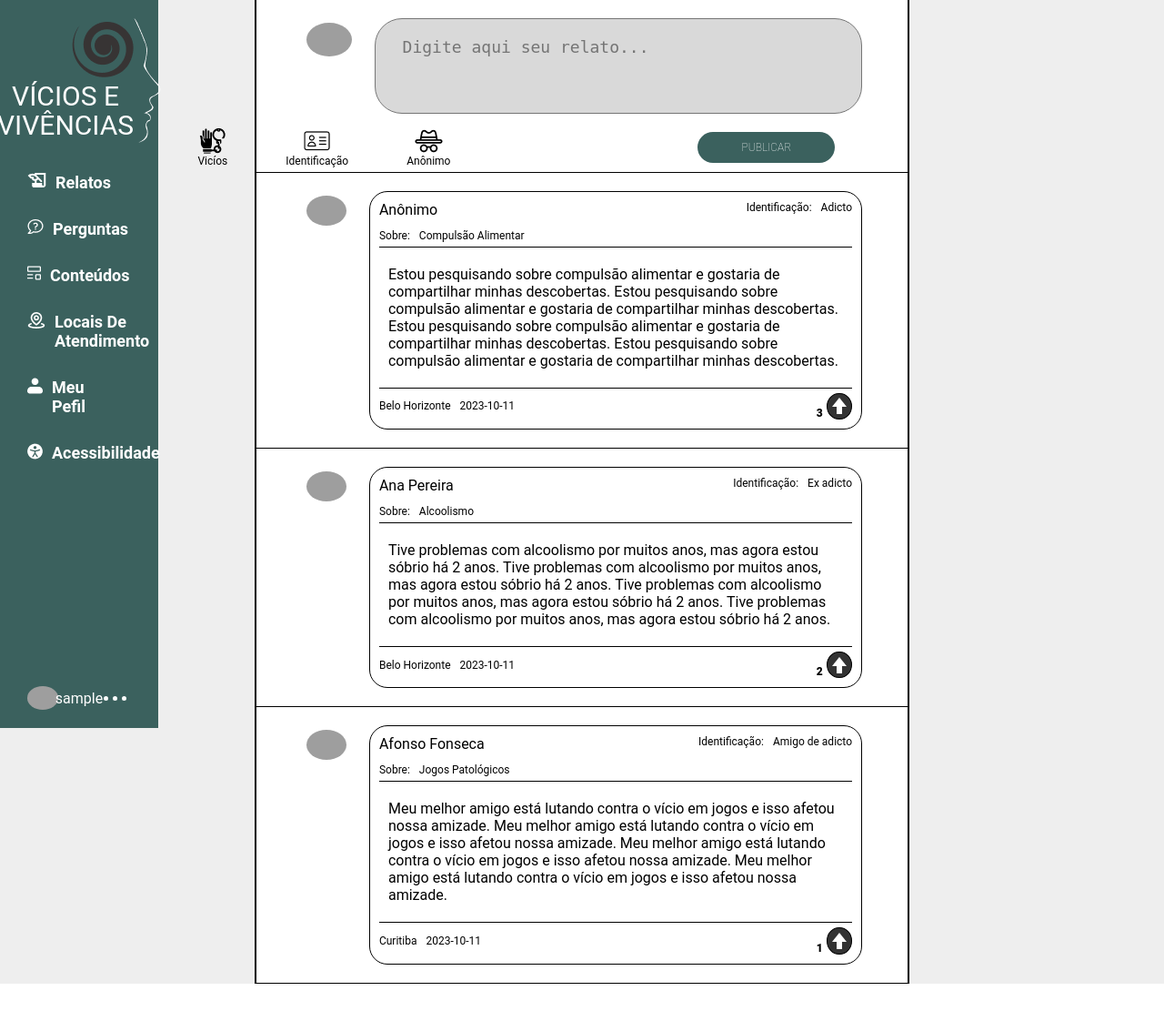
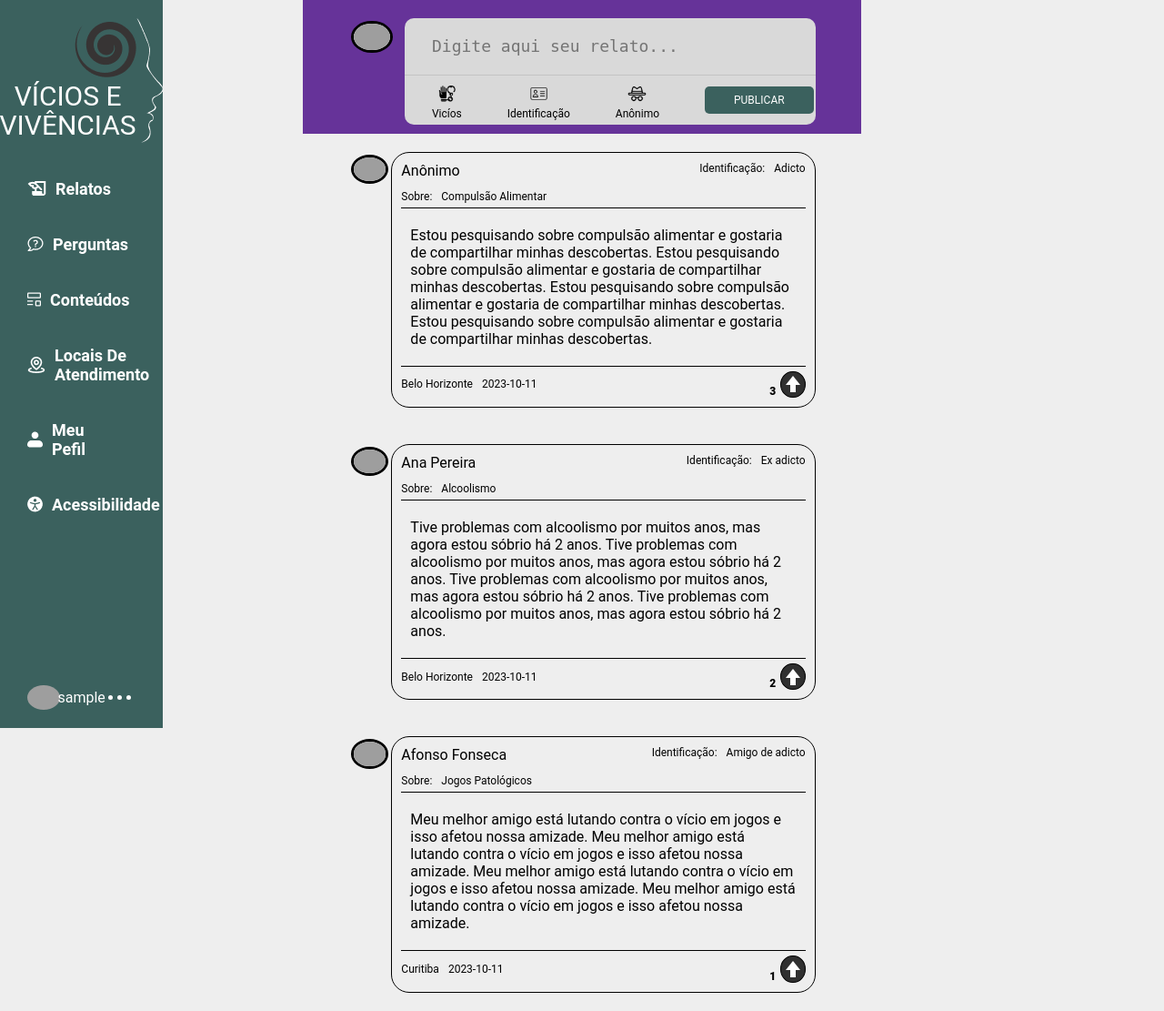
Before and after one commit to DimitriPD/ProjetoDetDel-Vicios, a PHP site: page /relatos/relatos.php in a window 1280 px wide. Shown: the whole page at 91% size. Before the commit the page ends 1081 px from the top, so only its background shows below. Run offline with PHP 8.4, Linux system fonts and the light colour scheme; the visitor is signed in with stand-in values (Sample User, id 1); data comes from the database, SQL or seed files in the repository; grey boxes are pictures that could not be loaded.

Commit message:
ajeitado card cria relato

```diff
--- a/relatos/relatos.css
+++ b/relatos/relatos.css
@@ -1,5 +1,5 @@
 .relatos-area {
-    width: 100%;
+    width: 85.18%;
     display: flex;
     flex-direction: column;
     justify-content: space-between;
@@ -7,15 +7,11 @@
 }
 
 .card-cria-relato {
+    background-color: rebeccapurple;
     display: flex;
-    flex-direction: column;
-    width: 100%;
-    border-bottom: 1px solid;
-}
-
-.parte-superior {
-    display: flex;
+    flex-direction: row;
     align-items: start;
+    justify-content: space-between;
     width: 100%;
     padding-top: 1.25rem;
     padding-inline: 3.125rem;
@@ -24,26 +20,31 @@
 
 .foto-perfil {
     width: 10%;
-    margin-right: 20px;
+    padding: 3px;
 }
 
 .foto-perfil img {
     width: 100%;
+    border: 3px solid black;
     border-radius: 50%;
-    padding: 5px;
+    background-color: white;
 }
 
 .campo-texo {
     display: flex;
-    width: 90%;
+    flex-direction: column;
+    width: 88%;
+    padding-top: 1.25rem;
+    background-color: #D9D9D9;
+    border-radius: .625rem;
 }
 
 .campo-texo textarea {
+    border: none;
     font-size: 1.125rem;
-    padding: 1.25rem 1.875rem;
+    padding: 0 1.875rem;
     width: 100%;
-    border-radius: 1.875rem;
-    background-color: #D9D9D9;
+    background-color: transparent;
 }
 
 .campo-texo textarea:focus {
@@ -51,21 +52,19 @@
 }
 
 .parte-inferior {
-    font-size: .75rem;
-    justify-content: right;
     display: flex;
     align-items: center;
+    justify-content: space-between;
     width: 100%;
+    font-size: .75rem;
+    padding: 5px 1.875rem;
+    border-top: 1px solid rgba(0, 0, 0, .1);
 }
 
 .escolhas-relato ul {
     display: flex;
+    flex-direction: row;
     list-style: none;
-    margin-right: 15rem;
-}
-
-.escolhas-relato ul li {
-    padding: 5px 2rem;
 }
 
 .escolhas-relato ul li a {
@@ -74,22 +73,28 @@
     display: flex;
     flex-direction: column;
     align-items: center;
+    margin-right: 50px;
+
+}
+
+.escolhas-relato img {
+    transform: scale(.65);
 }
 
 .btn-publicar {
-    margin-right: 5rem;
-    padding: .625rem 3rem;
+    padding: .5rem 2rem;
+    font-size: 0.75rem;
     text-decoration: none;
-    font-weight: 200;
     color: white;
     background-color: #3B615E;
-    border-radius: 1.25rem;
+    border-radius: 5px;
 }
+/* --------------------------------------------------- */
 
 .relato-base {
     display: flex;
     padding: 1.25rem 3.125rem;
-    border-bottom: 1px solid black;
+
 }
 
 .card-relato {
--- a/relatos/relatos.php
+++ b/relatos/relatos.php
@@ -58,14 +58,11 @@
         <div class="relatos-area">
 
             <div class='card-cria-relato'>
-                <div class="parte-superior">
                     <div class='foto-perfil'>
                         <img src='https://encrypted-tbn0.gstatic.com/images?q=tbn:ANd9GcSCu9WdinxWc7EOwkm-nBtKcoAfX3OwWi_Z-yfAgHo&s' alt='f'>
                     </div>
                     <div class='campo-texo'>
-                        <textarea name="" id="" cols="100" rows="3" style='resize: none;' placeholder="Digite aqui seu relato..."></textarea>
-                    </div>
-                </div>
+                        <textarea name="" id="" cols="100" rows="2" style='resize: none;' placeholder="Digite aqui seu relato..."></textarea>
                         <div class="parte-inferior">
                             <div class="escolhas-relato">
                                 <ul>
@@ -86,10 +83,12 @@
                                 </ul>
                             </div>
 
-                    <a href="#" class='btn-publicar btn-publicar-relato'>
+                            <a href="#" class='btn-publicar'>
                                 PUBLICAR
                             </a>
                         </div>
+                    </div>
+
             </div>
 
             <?php
--- a/style.css
+++ b/style.css
@@ -28,7 +28,7 @@ header {
     left: 0;
     padding: 20px 30px;
 
-    width: 13.6%;
+    width: 14%;
     height: 100vh;
 
     display: flex;
@@ -72,7 +72,7 @@ header {
 }
 
 nav {
-    height: 70%;
+    height: 68%;
 }
 
 .nav-list {
@@ -89,12 +89,12 @@ nav {
     display: flex;
     flex-direction: row;
     width: 70%;
-    padding-bottom: 30px;
+    margin-bottom: 40px;
 }
 
 .list-item a {
     display: flex;
-    align-items: start;
+    align-items: center;
     color: white;
     text-decoration: none;
     font-weight: 600;
@@ -193,9 +193,5 @@ nav {
 
 .container {
     width: 56.25%;
-    height: auto;
     margin: 0 auto;
-    border-right: 2px solid black;
-    border-left: 2px solid black;
-    background-color: white;
 }
```
Lines whose indentation alone changed are shown as unchanged.
